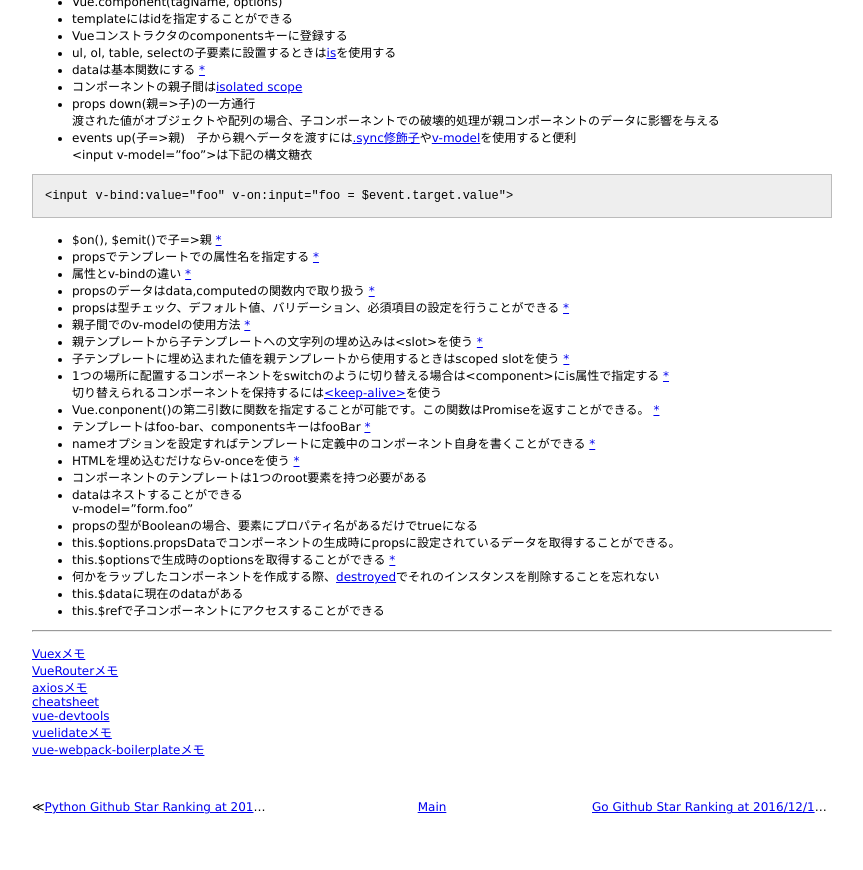
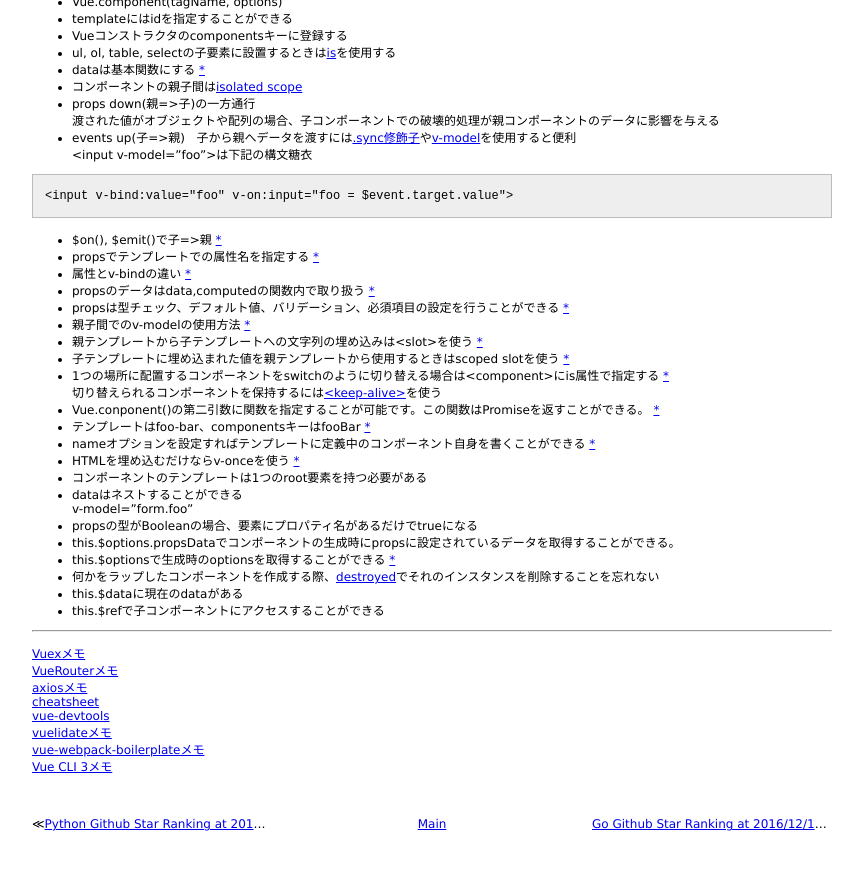
Before and after one commit to 38elements/38elements.github.com, a Jekyll site: the page built from _posts/2016-12-20-vuejs.md, in a window 1280 px wide and 900 px high, scrolled down 2233 px. Shown: the top 870 px of the window, without its empty margins (208-1071 px from the left). Built offline with Jekyll 4.4.1, drawn with Linux system fonts in a browser that asks for light colours.

Commit message:
Update 2016-12-20-vuejs.md

```diff
--- a/_posts/2016-12-20-vuejs.md
+++ b/_posts/2016-12-20-vuejs.md
@@ -186,3 +186,4 @@ v-model="form.foo"
 [vue-devtools](https://github.com/vuejs/vue-devtools)
 [vuelidateメモ](/2017/11/09/vuelidate.html)
 [vue-webpack-boilerplateメモ](/2017/12/02/vue-webpack-boilerplate.html)
+[Vue CLI 3メモ](/2018/09/01/vue-cli-3.html)
```
